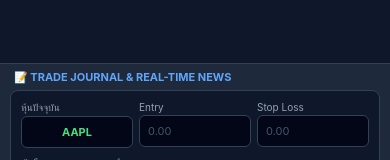
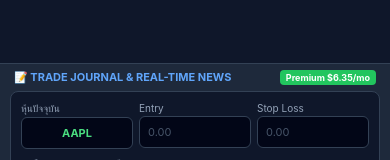
Before and after one commit to PholPhat746-cpu/Stocktrade-pro, a React Native app: screen / in a window 390 px wide. Shown: the part 401-561 px from the top of the page. Built offline with nearby package versions, Linux system fonts and the light colour scheme.

Commit message:
feat: integrate subscription tracking logic with premium badge display

```diff
--- a/src/components/TradingDashboard.tsx
+++ b/src/components/TradingDashboard.tsx
@@ -1,9 +1,19 @@
-import React, { useState } from 'react';
+import React, { useState, useEffect } from 'react';
 import { StyleSheet, Text, View, TouchableOpacity, TextInput, ScrollView, SafeAreaView, Platform, StatusBar, Linking } from 'react-native';
 import { WebView } from 'react-native-webview';
+// นำเข้าฟังก์ชันเช็กสถานะสมาชิกที่เราเพิ่งสร้าง
+import { checkSubscriptionStatus, SubscriptionStatus } from '../services/subscription/tracking';
 
 export default function StocktradePro() {
   const [selectedSymbol, setSelectedSymbol] = useState('NASDAQ:AAPL');
+  const [subStatus, setSubStatus] = useState<SubscriptionStatus | null>(null);
+
+  // เรียกใช้ฟังก์ชันตรวจสอบสิทธิ์สมาชิกเมื่อเปิดแอป
+  useEffect(() => {
+    checkSubscriptionStatus('user_phol_001').then((status) => {
+      setSubStatus(status);
+    });
+  }, []);
 
   const cleanSymbolName = (symbol: string) => {
     return symbol.includes(':') ? symbol.split(':')[1] : symbol;
@@ -16,7 +26,6 @@
     { name: 'BTC', value: 'BINANCE:BTCUSDT' },
   ];
 
-  // จำลองข้อมูลข่าวสารพร้อมลิงก์สำหรับกดเข้าไปอ่าน (ในอนาคตคุณพลเปลี่ยนเป็น URL ข่าวจริงจาก API ได้เลยครับ)
   const getMockNews = (symbol: string) => {
     const name = cleanSymbolName(symbol);
     return [
@@ -26,7 +35,6 @@
     ];
   };
 
-  // ฟังก์ชันสำหรับกดแล้วลิงก์ออกไปเปิดเบราว์เซอร์เพื่ออ่านข่าวตัวเต็ม
   const handleOpenNews = (url: string) => {
     Linking.openURL(url).catch((err) => alert('ไม่สามารถเปิดลิงก์ข่าวได้ครับ: ' + err));
   };
@@ -83,9 +91,18 @@
           </View>
         </View>
 
-        {/* ================= ส่วนล่าง: TRADE JOURNAL + ข่าวหุ้น ================= */}
+        {/* ================= ส่วนล่าง: TRADE JOURNAL + ระบบสมาชิก ================= */}
         <View style={styles.journalWrapper}>
-          <Text style={styles.journalTitle}>📝 TRADE JOURNAL & REAL-TIME NEWS</Text>
+
+          {/* แถบหัวข้อหลักที่ดึงสถานะระบบสมาชิกมาโชว์ */}
+          <View style={styles.headerRow}>
+            <Text style={styles.journalTitle}>📝 TRADE JOURNAL & REAL-TIME NEWS</Text>
+            {subStatus?.isActive && (
+              <View style={styles.badge}>
+                <Text style={styles.badgeText}>Premium ${subStatus.planPrice}/mo</Text>
+              </View>
+            )}
+          </View>
 
           <ScrollView style={styles.journalScroll} contentContainerStyle={styles.journalContent}>
 
@@ -127,7 +144,7 @@
               </TouchableOpacity>
             </View>
 
-            {/* 2. ฟีดข่าวสารเพิ่มเติมด้านล่าง (เปลี่ยนการ์ดข่าวเป็นปุ่มกดได้) */}
+            {/* 2. ฟีดข่าวสารเพิ่มเติมด้านล่าง */}
             <View style={styles.newsSection}>
               <Text style={styles.newsSectionTitle}>📰 ข่าวสารและบทวิเคราะห์ล่าสุด ({cleanSymbolName(selectedSymbol)})</Text>
               {getMockNews(selectedSymbol).map((news) => (
@@ -173,11 +190,15 @@
   webViewWrapper: { flex: 1 },
 
   journalWrapper: { flex: 45, backgroundColor: '#1e293b', paddingHorizontal: 10, paddingVertical: 6 },
-  journalTitle: { fontSize: 11, fontWeight: 'bold', color: '#60a5fa', marginBottom: 6, paddingHorizontal: 4 },
+  headerRow: { flexDirection: 'row', justifyContent: 'space-between', alignItems: 'center', marginBottom: 6, paddingHorizontal: 4 },
+  journalTitle: { fontSize: 11, fontWeight: 'bold', color: '#60a5fa' },
+
+  // สไตล์ของป้ายสถานะ Premium
+  badge: { backgroundColor: '#22c55e', paddingHorizontal: 6, paddingVertical: 2, borderRadius: 4 },
+  badgeText: { color: '#fff', fontSize: 9, fontWeight: 'bold' },
+
   journalScroll: { flex: 1 },
-
-  // ปรับขอบด้านล่างลดลง 3 มิลลิเมตร (จากเดิม paddingBottom 20 เหลือ 10) เพื่อดึงเนื้อหาข่าวให้แสดงได้ลึกและกว้างเต็มจอขึ้น
-  journalContent: { paddingBottom: 10 },
+  journalContent: { paddingBottom: 20 },
 
   formBox: { backgroundColor: '#0f172a', padding: 10, borderRadius: 8, gap: 8, borderWidth: 1, borderColor: '#334155' },
   label: { fontSize: 10, color: '#94a3b8', marginBottom: 2 },
```
